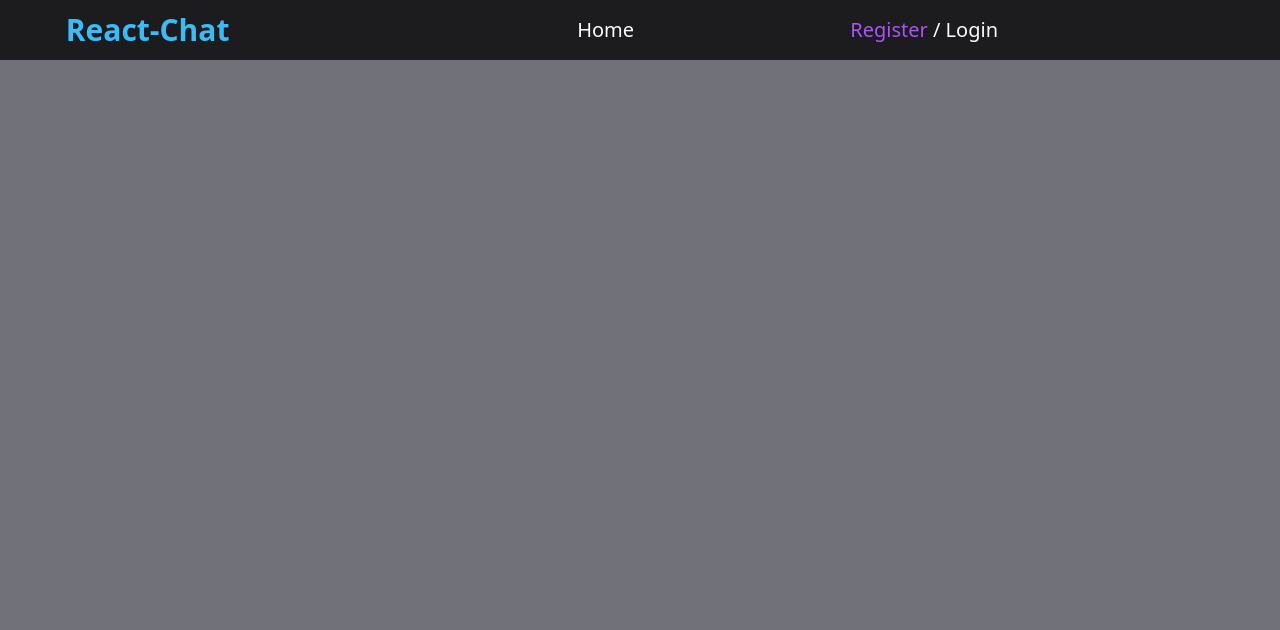
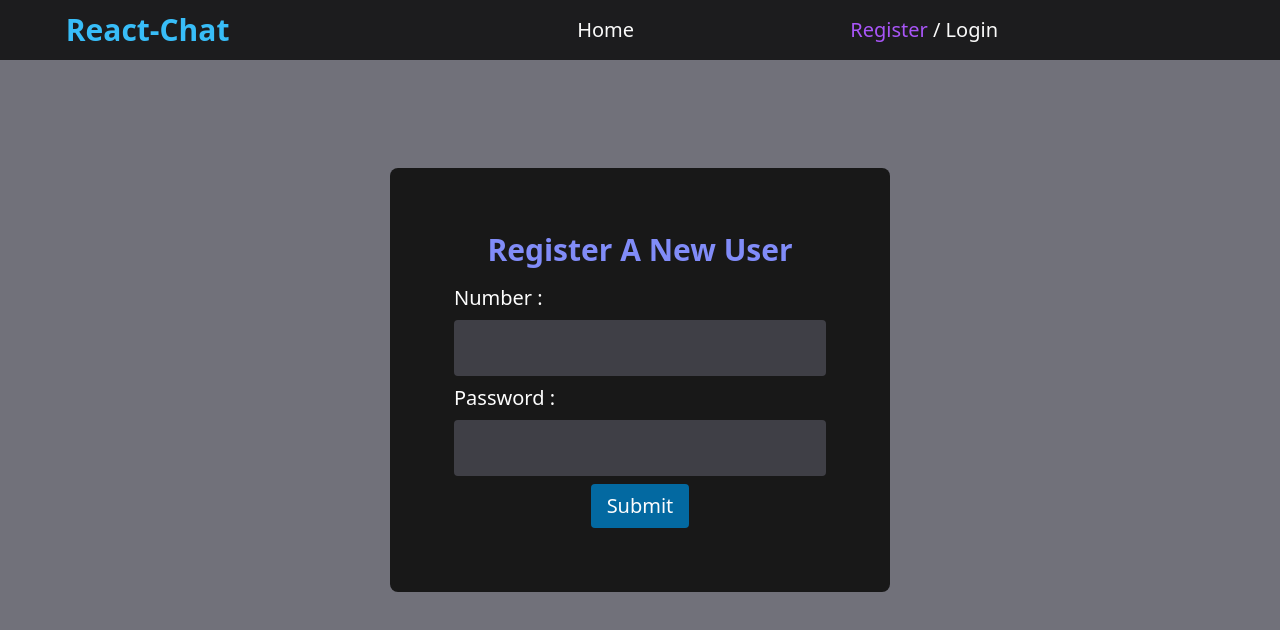
Before and after one commit to imanhpr/web-practice, a React (Vite) app in the folder react-chat/: page /auth/register in a window 1280 px wide. Shown: the top 630 px of the page. Built offline with nearby package versions, Linux system fonts and the light colour scheme.

Commit message:
add raw register page

```diff
--- a/react-chat/src/App.tsx
+++ b/react-chat/src/App.tsx
@@ -7,6 +7,7 @@ import LoginPage from "./Pages/LoginPage";
 import { AuthCtx } from "./context/auth-context";
 import ChatRoomPage from "./Pages/ChatRoomPage";
 import LogoutPage from "./Pages/LogoutPage";
+import RegisterPage from "./Pages/RegisterPage";
 
 function App() {
   const authContext = useContext(AuthCtx)!;
@@ -22,10 +23,7 @@ function App() {
           {authContext.authState.isAuth && (
             <Route path="logout" element={<LogoutPage />} />
           )}
-          {/* <Route
-            path="register"
-            element={<AuthPage title="Register a new account" apiToCall="" />}
-          /> */}
+          <Route path="register" element={<RegisterPage />} />
         </Route>
         {authContext.authState.isAuth && (
           <Route path="/profile" element={<ProfilePage />} />
--- /dev/null
+++ b/react-chat/src/Pages/RegisterPage.tsx
@@ -0,0 +1,15 @@
+import { useCallback } from "react";
+import Auth, { AuthFormState } from "../components/Auth";
+
+export default function RegisterPage() {
+  const registerRequest = useCallback(async (state: AuthFormState) => {
+    const url = "http://localhost:8000/v1/auth/register";
+  }, []);
+  return (
+    <Auth
+      title="Register a new user"
+      errorMsg={null}
+      onFormSubmit={registerRequest}
+    ></Auth>
+  );
+}
```
